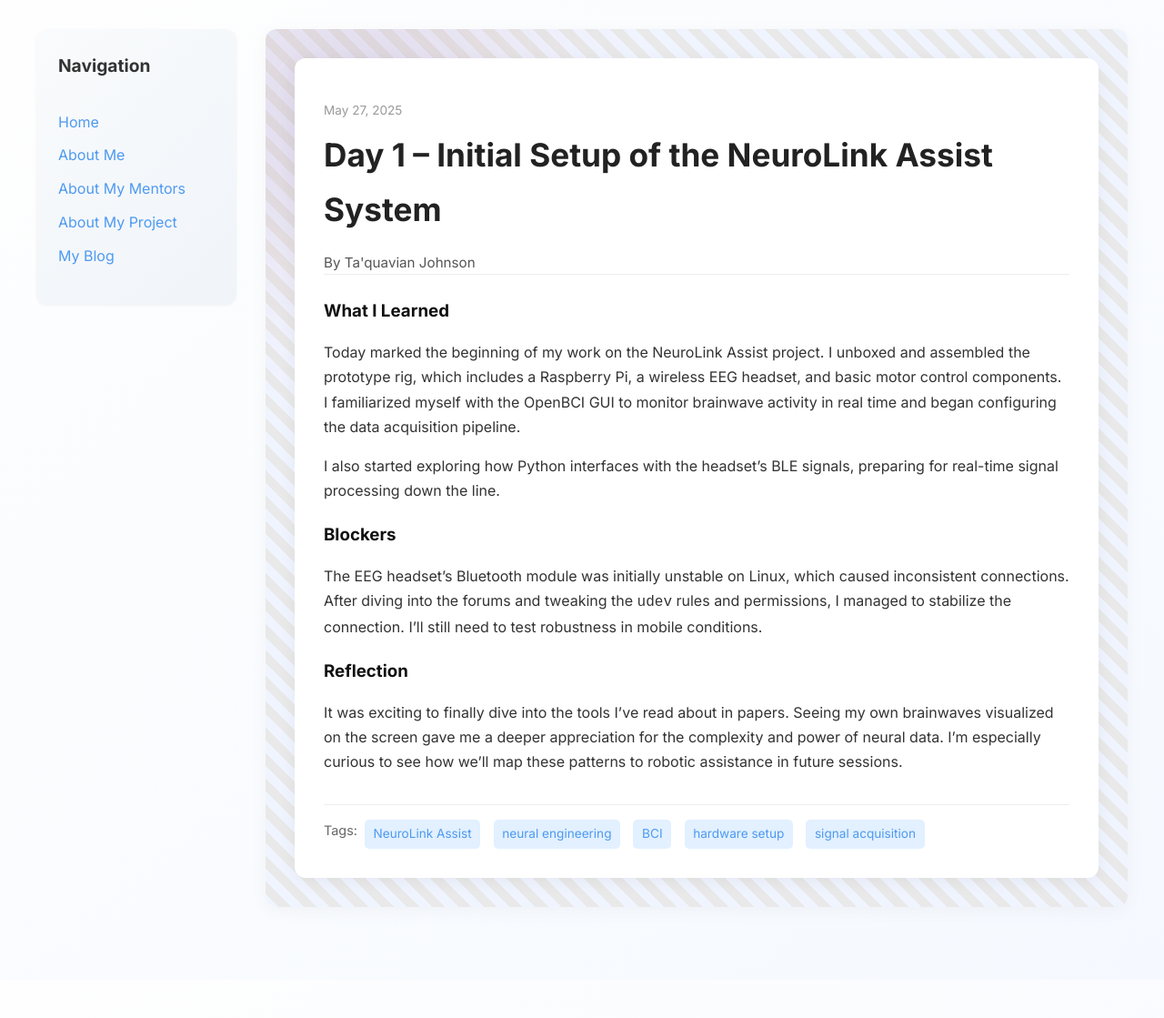
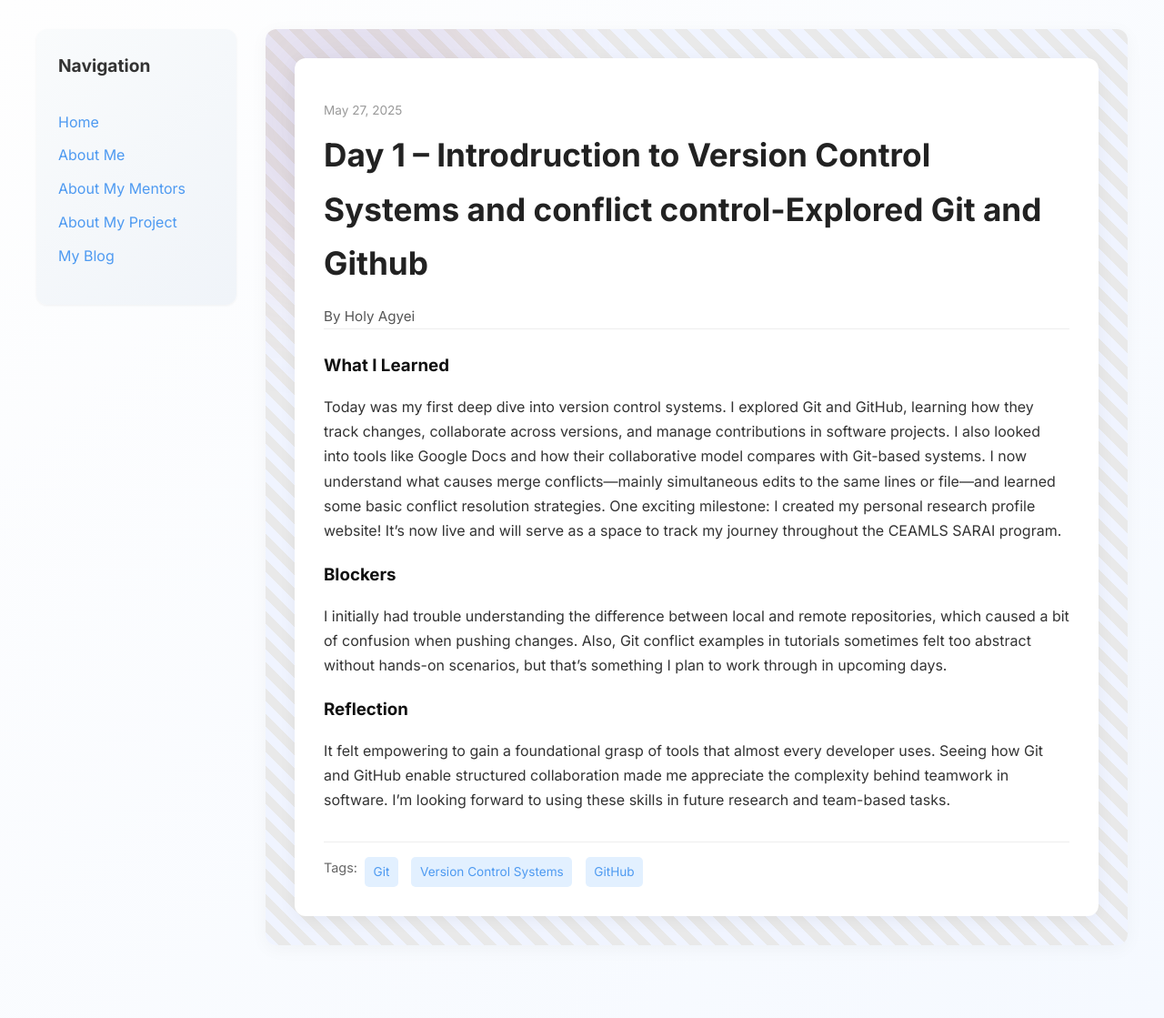
Before and after one commit to holly-agyei/holly-agyei.github.io, a Jekyll site: the page built from _posts/2025-05-27-day-1.md, in a window 1280 px wide. Shown: the whole page at 91% size. Built offline with Jekyll 4.4.1, drawn with Linux system fonts in a browser that asks for light colours; before the commit the page ends 1077 px from its top, so only the background shows below that.

Commit message:
Update 2025-05-27-day-1.md

```diff
--- a/_posts/2025-05-27-day-1.md
+++ b/_posts/2025-05-27-day-1.md
@@ -1,19 +1,18 @@
 ---
 layout: post
-title: "Day 1 – Initial Setup of the NeuroLink Assist System"
+title: "Day 1 – Introdruction to Version Control Systems and conflict control-Explored Git and Github"
 date: 2025-05-27
-author: Ta'quavian Johnson
+author: Holy Agyei
 permalink: /day1.html
-tags: ["NeuroLink Assist", "neural engineering", "BCI", "hardware setup", "signal acquisition"]
+tags: ["Git","Version Control Systems", "GitHub"]
 
 what_i_learned: |
-  Today marked the beginning of my work on the NeuroLink Assist project. I unboxed and assembled the prototype rig, which includes a Raspberry Pi, a wireless EEG headset, and basic motor control components. I familiarized myself with the OpenBCI GUI to monitor brainwave activity in real time and began configuring the data acquisition pipeline.
-
-  I also started exploring how Python interfaces with the headset's BLE signals, preparing for real-time signal processing down the line.
-
+   Today was my first deep dive into version control systems. I explored Git and GitHub, learning how they track changes, collaborate across versions, and manage contributions in software projects. I also looked into tools like Google Docs and how their collaborative model compares with Git-based systems. I now understand what causes merge conflicts—mainly simultaneous edits to the same lines or file—and learned some basic conflict resolution strategies. One exciting milestone: I created my personal research profile website! It’s now live and will serve as a space to track my journey throughout the CEAMLS SARAI program.
 blockers: |
-  The EEG headset’s Bluetooth module was initially unstable on Linux, which caused inconsistent connections. After diving into the forums and tweaking the `udev` rules and permissions, I managed to stabilize the connection. I’ll still need to test robustness in mobile conditions.
+    I initially had trouble understanding the difference between local and remote repositories, which caused a bit of confusion when pushing changes. Also, Git conflict examples in tutorials sometimes felt too abstract without hands-on scenarios, but that’s something I plan to work through in upcoming days.
 
 reflection: |
-  It was exciting to finally dive into the tools I’ve read about in papers. Seeing my own brainwaves visualized on the screen gave me a deeper appreciation for the complexity and power of neural data. I’m especially curious to see how we’ll map these patterns to robotic assistance in future sessions.
+  It felt empowering to gain a foundational grasp of tools that almost every developer uses. Seeing how Git and GitHub enable structured collaboration made me appreciate the complexity behind teamwork in software. I’m looking forward to using these skills in future research and team-based tasks.
+
+
 ---
```
